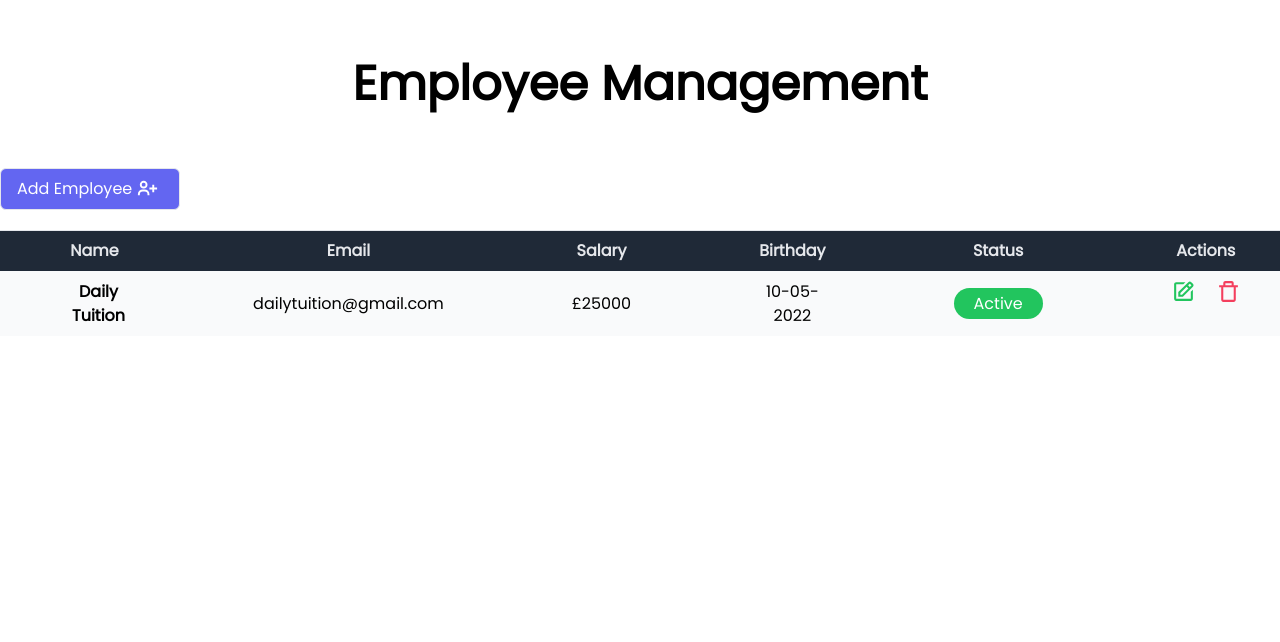
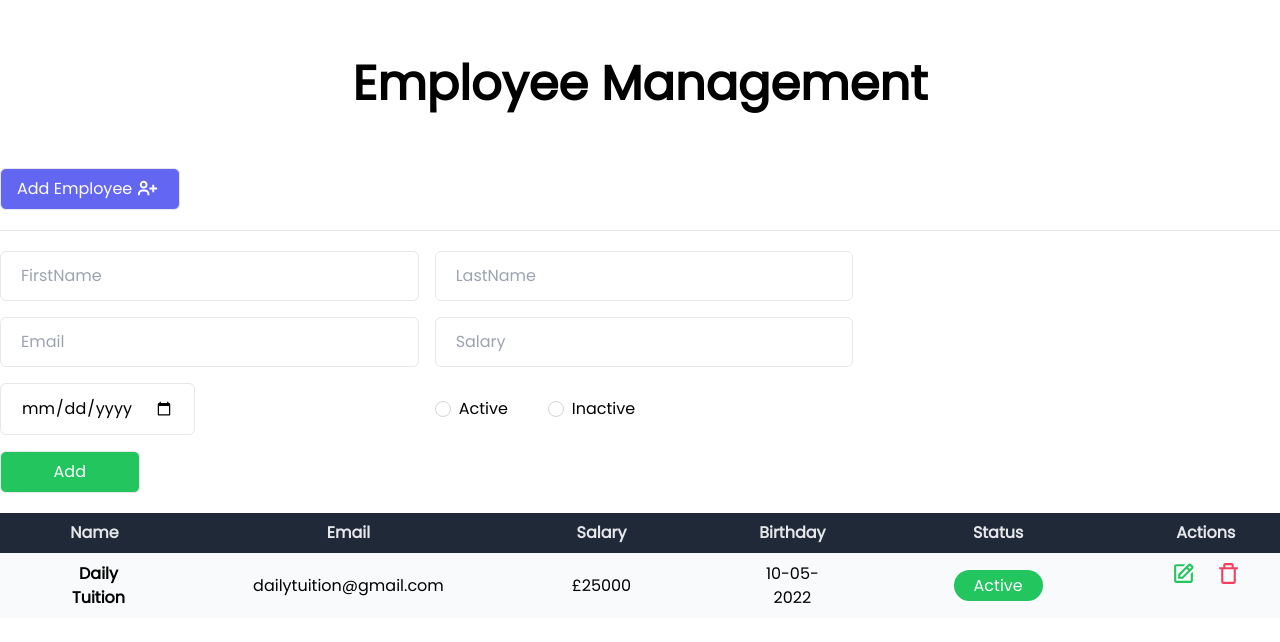
Before and after one commit to NeilRow56/employee-management, a Next.js app: page / in a window 1280 px wide. Shown: the top 642 px of the page. Built offline with nearby package versions, Linux system fonts and the light colour scheme.

Commit message:
Adding Table and Form to index.js

```diff
--- /dev/null
+++ b/components/Form.jsx
@@ -0,0 +1,40 @@
+export default function Form(){
+    return (
+        <form className="grid lg:grid-cols-2 w-4/6 gap-4">
+            <div className="input-type">
+                <input type="text" name="firstname" className="border w-full px-5 py-3 focus:outline-none rounded-md" placeholder="FirstName" />
+            </div>
+            <div className="input-type">
+                <input type="text" name="lastname" className="border w-full px-5 py-3 focus:outline-none rounded-md" placeholder="LastName" />
+            </div>
+            <div className="input-type">
+                <input type="text" name="email" className="border w-full px-5 py-3 focus:outline-none rounded-md" placeholder="Email" />
+            </div>
+            <div className="input-type">
+                <input type="text" name="salary" className="border w-full px-5 py-3 focus:outline-none rounded-md" placeholder="Salary" />
+            </div>
+            <div className="input-type">
+                <input type="date" name="date" className="border px-5 py-3 focus:outline-none rounded-md"  />
+            </div>
+
+
+            <div className="flex gap-10 items-center">
+                <div className="form-check">
+                    <input type="radio" value="Active" id="radioDefault1" name="status" className="form-check-input appearance-none rounded-full h-4 w-4 border border-gray-300  bg-white checked:bg-green-500 checked:border-green-500 focus:outline-none transition duration-200 mt-1 align-top bg-no-repeat bg-center bg-contain float-left mr-2 cursor-pointer" />
+                    <label htmlFor="radioDefault1" className="inline-block tet-gray-800">
+                        Active
+                    </label>
+                </div>
+                <div className="form-check">
+                    <input type="radio" value="Inactive" id="radioDefault2" name="status" className="form-check-input appearance-none rounded-full h-4 w-4 border border-gray-300  bg-white checked:bg-green-500 checked:border-green-500 focus:outline-none transition duration-200 mt-1 align-top bg-no-repeat bg-center bg-contain float-left mr-2 cursor-pointer" />
+                    <label htmlFor="radioDefault2" className="inline-block tet-gray-800">
+                        Inactive
+                    </label>
+                </div>
+            </div>
+
+            <button className="flex justify-center text-md w-2/6 bg-green-500 text-white px-4 py-2 border rounded-md hover:bg-gray-50 hover:border-green-500 hover:text-green-500">Add</button>
+
+        </form>
+    )
+}
--- a/pages/index.js
+++ b/pages/index.js
@@ -1,6 +1,7 @@
 import Head from 'next/head'
 import { BiUserPlus } from "react-icons/bi";
 import Table from '../components/Table'
+import Form from '../components/Form'
 
 export default function Home() {
   return (
@@ -23,6 +24,9 @@
         </div>
 
         {/* collapsable form */}
+        <div className="container mx-auto py-5">
+          <Form />
+        </div>
 
         {/* table */}
         <div className="container mx-auto">
```
